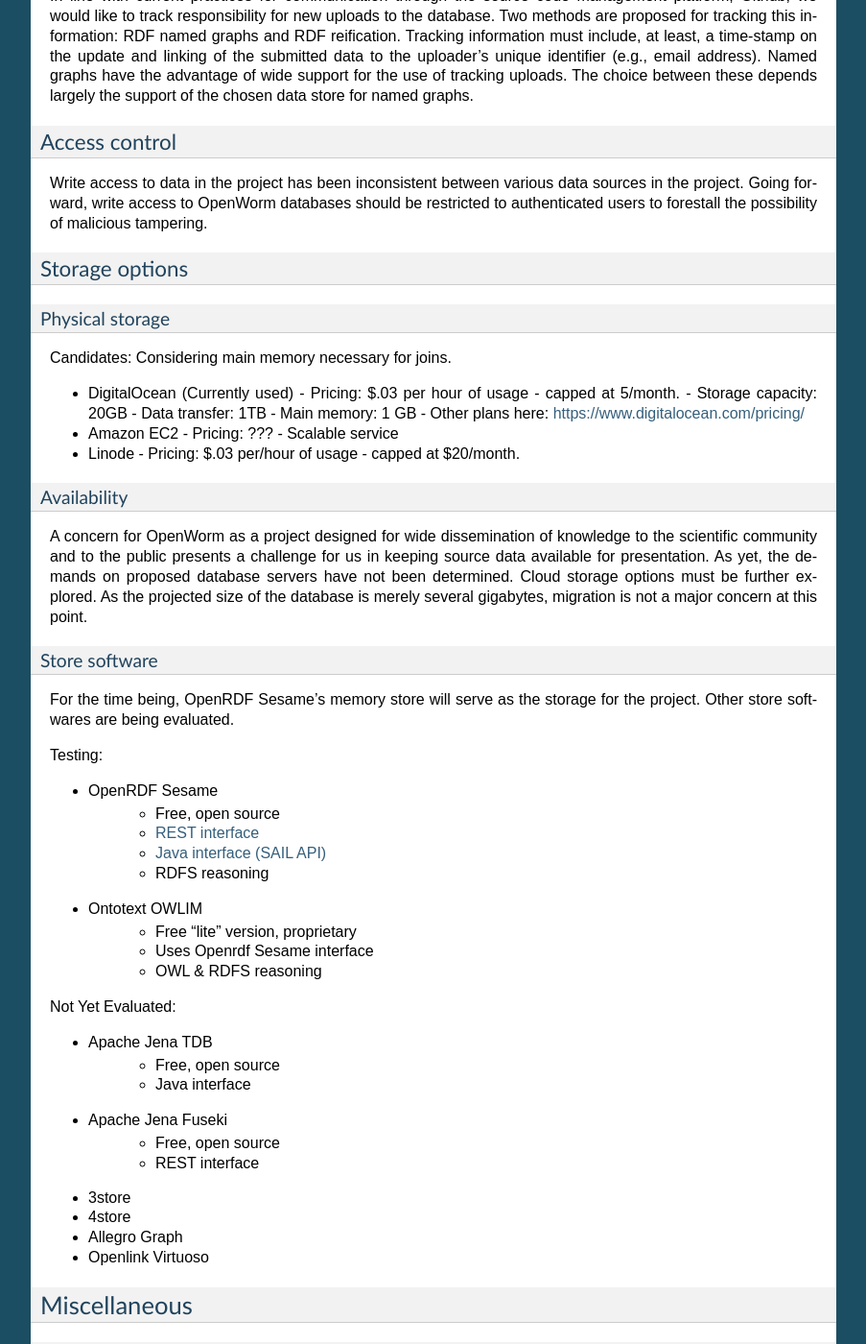
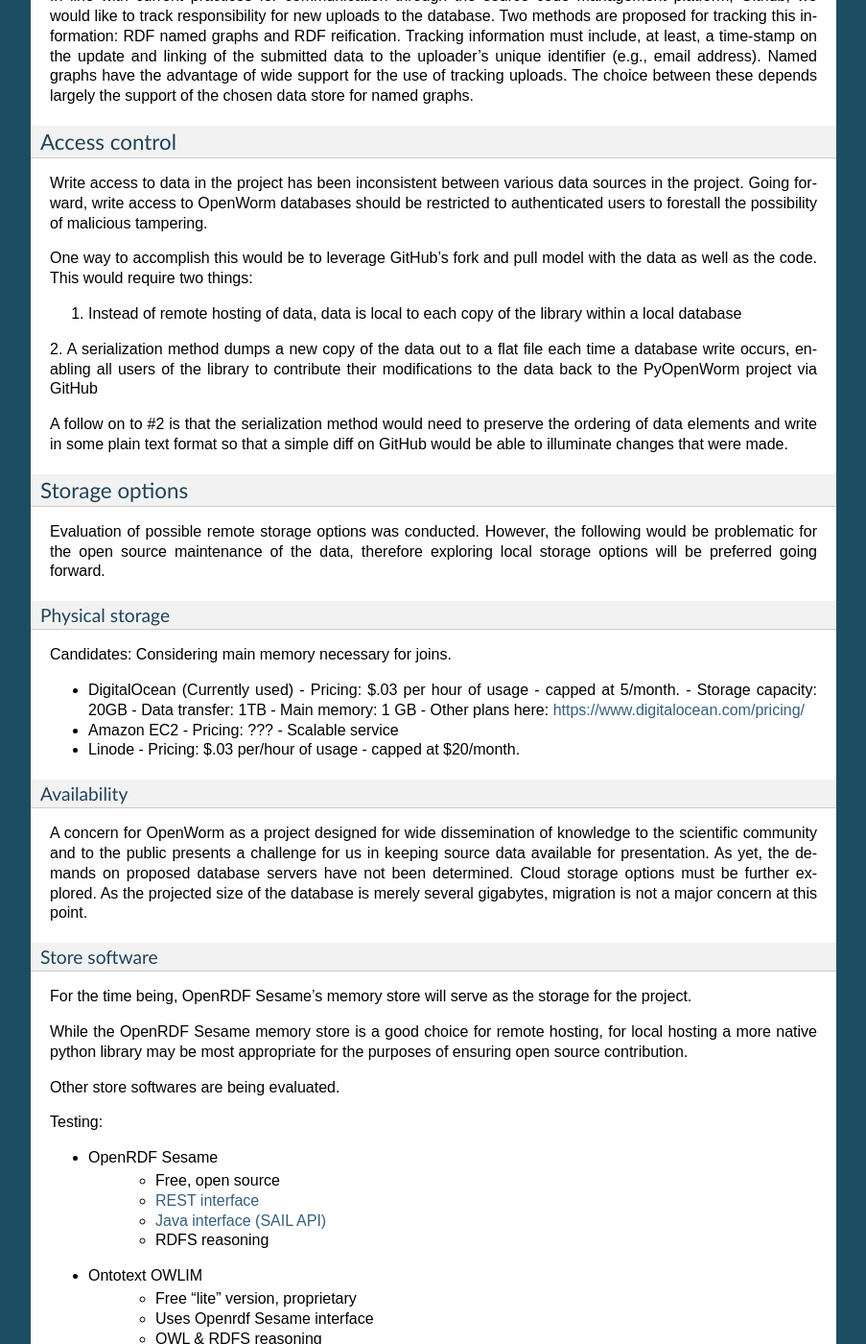
Before and after one commit to openworm/owmeta, a Sphinx documentation site: the page built from docs/process.rst, in a window 1280 px wide and 1400 px high, scrolled down 2034 px. Shown: the whole window at 96% size, without its empty margins (198-1101 px from the left). Built offline with Sphinx 7.4.7, drawn with Linux system fonts in a browser that asks for light colours; some of the changed text lies outside the part shown.

Commit message:
Update process.rst
Former-commit-id: 328db4248d98407a92cd98f748db3f91f0daa2c5

```diff
--- a/docs/process.rst
+++ b/docs/process.rst
@@ -63,10 +63,26 @@ In line with current practices for communication through the source code managem
 
 Access control
 ~~~~~~~~~~~~~~~~~
-Write access to data in the project has been inconsistent between various data sources in the project. Going forward, write access to OpenWorm databases should be restricted to authenticated users to forestall the possibility of malicious tampering.
+Write access to data in the project has been inconsistent between various data sources in the project. Going forward,
+write access to OpenWorm databases should be restricted to authenticated users to forestall the possibility of malicious
+tampering.
+
+One way to accomplish this would be to leverage GitHub's fork and pull model with the data as well as the code.  This would
+require two things:
+
+1. Instead of remote hosting of data, data is local to each copy of the library within a local database
+2. A serialization method dumps a new copy of the data out to a flat file each time a database write occurs,
+enabling all users of the library to contribute their modifications to the data back to the PyOpenWorm project via
+GitHub
+
+A follow on to #2 is that the serialization method would need to preserve the ordering of data elements and write in
+some plain text format so that a simple diff on GitHub would be able to illuminate changes that were made.
 
 Storage options
 ~~~~~~~~~~~~~~~
+
+Evaluation of possible remote storage options was conducted.  However, the following would be problematic for the
+open source maintenance of the data, therefore exploring local storage options will be preferred going forward.
 
 Physical storage
 +++++++++++++++++++
@@ -93,7 +109,12 @@ A concern for OpenWorm as a project designed for wide dissemination of knowledge
 Store software
 ++++++++++++++++++
 
-For the time being, OpenRDF Sesame's memory store will serve as the storage for the project. Other store softwares are being evaluated.
+For the time being, OpenRDF Sesame's memory store will serve as the storage for the project.
+
+While the OpenRDF Sesame memory store is a good choice for remote hosting, for local hosting a more native python
+library may be most appropriate for the purposes of ensuring open source contribution.
+
+Other store softwares are being evaluated.
 
 Testing:
 
@@ -124,4 +145,13 @@ Miscellaneous
 -------------
 Versioning
 ~~~~~~~~~~
-Experimental methods are constantly improving in biological research. These improvements may require updating the data we reference or store internally. However, in making updates we must not immediately expunge older content, breaking links created by internal and external agents. Ideally we would have a means of deprecating old data and specifying replacements. On the level of single resources, this is a trivial mapping which may be done transparently to all readers. For a more significant change, altering the schema, human intervention may be required to update external readers.
+Experimental methods are constantly improving in biological research. These improvements may require updating the
+data we reference or store internally. However, in making updates we must not immediately expunge older content,
+breaking links created by internal and external agents. Ideally we would have a means of deprecating old data and
+specifying replacements. On the level of single resources, this is a trivial mapping which may be done transparently
+to all readers. For a more significant change, altering the schema, human intervention may be required to update
+external readers.
+
+The advantage of local storage of the database that goes along with each copy of the library is that the data
+will have the version number of the library.  This means that data can be 'deprecated' along with a deprecated version
+of the library.  This also will prevent changes made to a volatile database that break downstream code that uses the library.
```
